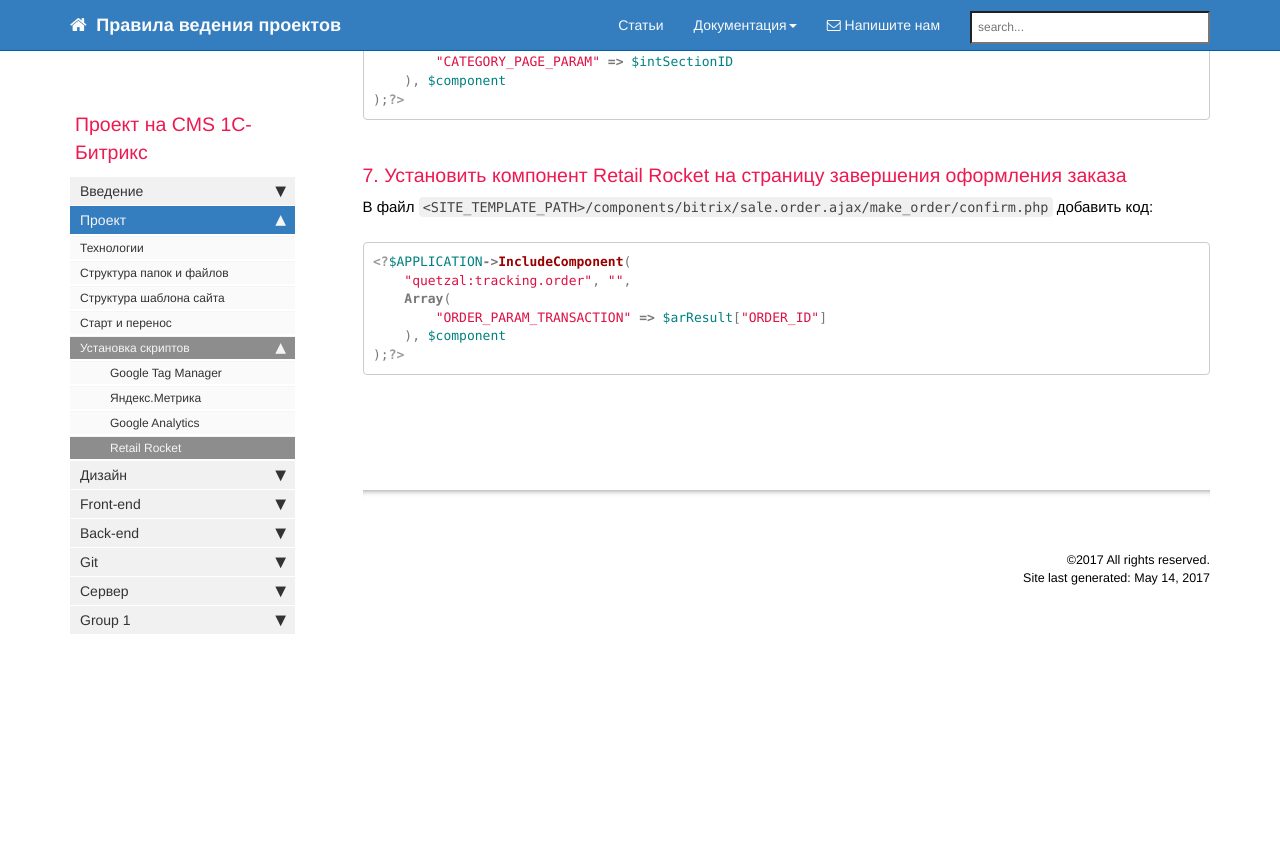
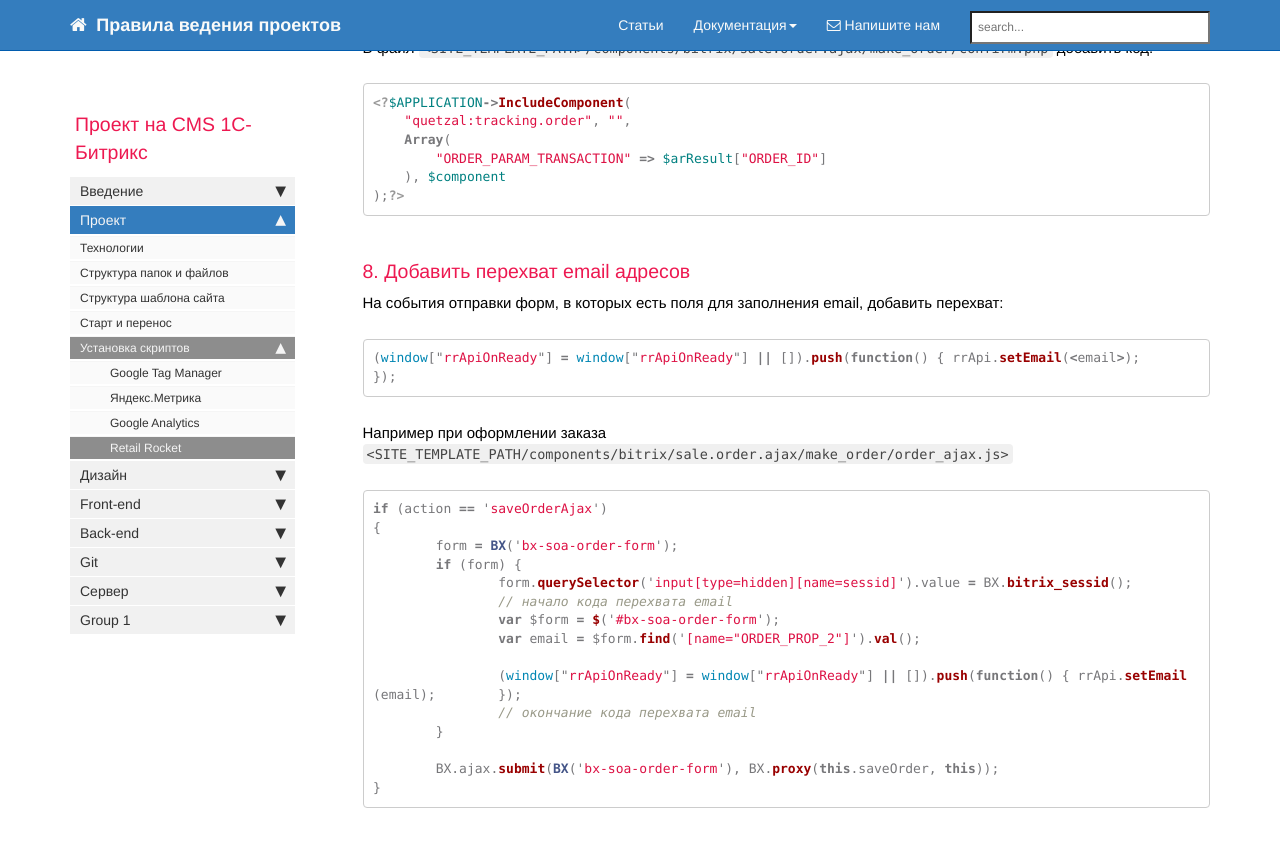
Before and after one commit to gdecider/gdecider.github.io, a Jekyll site: the page built from pages/bx/bx_scripts-retailrocket.md, in a window 1280 px wide and 900 px high, scrolled down 1738 px. Shown: the top 847 px of the window. Built offline with Jekyll 4.4.1, drawn with Linux system fonts in a browser that asks for light colours; nearby versions of some CDN libraries; comment, search, counter and statistics services are not loaded; before the commit the page ends 2376 px from its top, so only the background shows below that; some of the changed text lies outside the part shown.

Commit message:
дополнено настройка retail rocket

````diff
--- a/pages/bx/bx_scripts-retailrocket.md
+++ b/pages/bx/bx_scripts-retailrocket.md
@@ -25,17 +25,9 @@ toc: false
 
 В процессе установки модуля в поле "Данные кнопок" указать селекторы кнопок добавления товара в корзину, каждый новый селектор пишется в новой строке.
 
-Так же это можно сделать после установки в настройках модуля:
+Так же это можно сделать после установки в настройках модуля: `Сервисы -> Retail Rocket -> Настройки модуля`
 
-```
-Сервисы -> Retail Rocket -> Настройки модуля
-```
-
-Формат:
-
-```
-<селектор>:<атрибут с идентификатором товара>
-```
+Формат: `<селектор>:<атрибут с идентификатором товара>`
 
 Пример:
 
@@ -53,7 +45,7 @@ a.js_buy_btn;data-id
 
 Пример:
 
-```
+```html
 <a onmousedown="try { rrApi.addToBasket(<?=$arResult["ID"]?>) } catch(e) {}">В корзину</a>
 ```
 
@@ -101,3 +93,31 @@ a.js_buy_btn;data-id
     ), $component
 );?>
 ```
+
+### 8. Добавить перехват email адресов
+
+На события отправки форм, в которых есть поля для заполнения email, добавить перехват:
+
+```js
+(window["rrApiOnReady"] = window["rrApiOnReady"] || []).push(function() { rrApi.setEmail(<email>);	});
+```
+
+Например при оформлении заказа `<SITE_TEMPLATE_PATH/components/bitrix/sale.order.ajax/make_order/order_ajax.js>`
+
+```js
+if (action == 'saveOrderAjax')
+{
+	form = BX('bx-soa-order-form');
+	if (form) {
+		form.querySelector('input[type=hidden][name=sessid]').value = BX.bitrix_sessid();
+		// начало кода перехвата email
+		var $form = $('#bx-soa-order-form');
+		var email = $form.find('[name="ORDER_PROP_2"]').val();
+
+		(window["rrApiOnReady"] = window["rrApiOnReady"] || []).push(function() { rrApi.setEmail(email);	});
+		// окончание кода перехвата email
+	}
+
+	BX.ajax.submit(BX('bx-soa-order-form'), BX.proxy(this.saveOrder, this));
+}
+```
````
